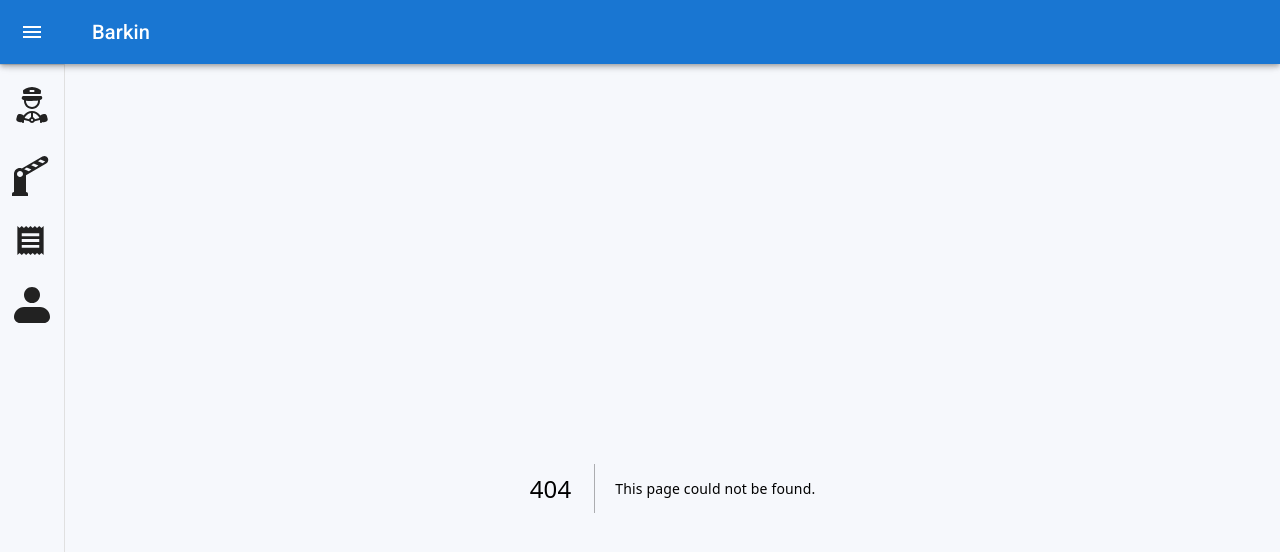
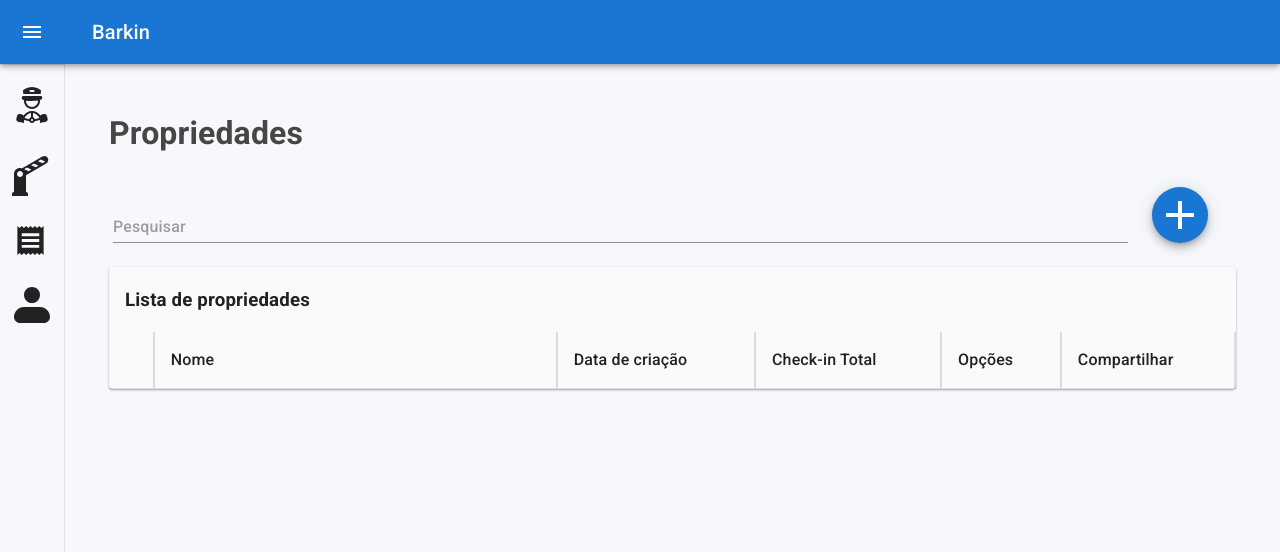
Before and after one commit to pedroramos17/reservation-management-system, a Next.js app: page /propriedades in a window 1280 px wide. Before the commit this address had no page. Shown: the top 552 px of the page. Built offline with nearby package versions, Linux system fonts and the light colour scheme.

Commit message:
feat(app): properties page

```diff
--- /dev/null
+++ b/src/app/propriedades/page.tsx
@@ -0,0 +1,64 @@
+'use client';
+
+import ResponsiveTable from "@/lib/common/components/ResponsiveTable";
+import Search from "@/lib/common/components/Search";
+import SearchTool from "@/lib/common/components/SearchTool";
+import { Container, HeaderContainer, Title } from "@/lib/common/components/styles";
+
+export default function Page() {
+
+    const cols = [
+        {
+            id: 'checkButton',
+            label: '',
+            isSorted: false,
+            isResizable: false,
+            width: 20,
+        },
+        {
+            id: 'nameId',
+            label: 'Nome',
+            isSorted: true,
+            isResizable: true,
+            width: 300,
+        },
+        {
+            id: 'dateId',
+            label: 'Data de criação',
+            isSorted: true,
+            isResizable: true,
+            width: 20,
+        },
+        {
+            id: 'checkInCountId',
+            label: 'Check-in Total',
+            isSorted: true,
+            isResizable: true,
+            width: 20,
+        },
+        {
+            id: 'optionsId',
+            label: 'Opções',
+            isSorted: true,
+            isResizable: true,
+            width: 20,
+        },
+        {
+            id: 'shareButton',
+            label: 'Compartilhar',
+            isSorted: false,
+            isResizable: false,
+            width: 20,
+        },
+    ];
+    return (
+        <Container>
+            <Title>Propriedades</Title>
+            <HeaderContainer>
+                <Search placeholder="Pesquisar" variant="standard" />
+                <SearchTool addBtnLink="/propriedades/criar" />
+            </HeaderContainer>
+                <ResponsiveTable columns={cols} data={[]} toolbarTitle='Lista de propriedades' storageKey='properties' />
+        </Container>
+    );
+}
```
Also changed, not shown: src/app/propriedades/criar/page.tsx (added, +9 -0 lines).
